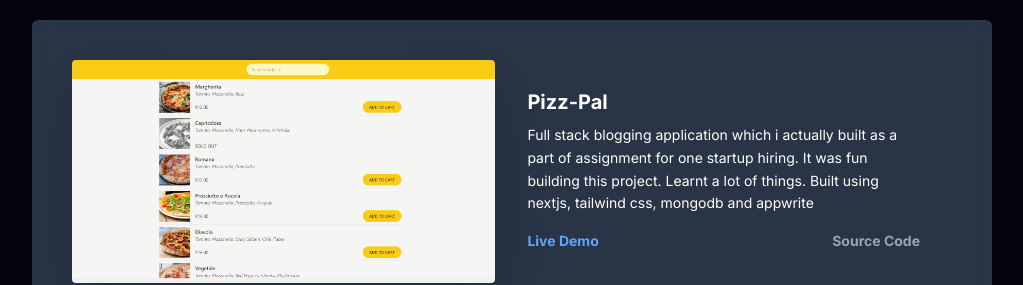
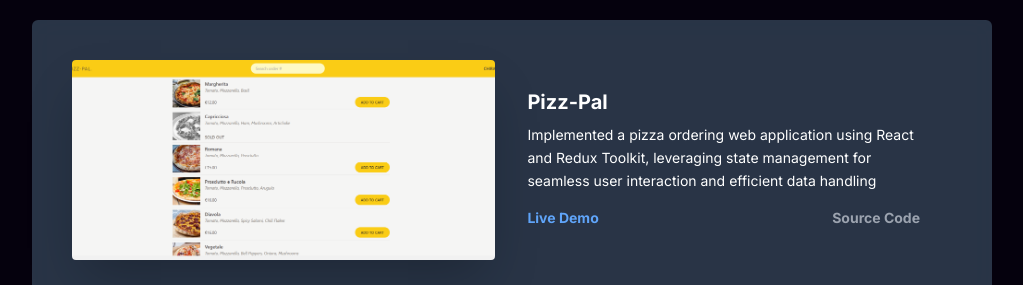
Before and after one commit to ChiragRaju/My-Portfolio-ChiragRaju, a React (Create React App) app: page / in a window 1280 px wide. Shown: the part 3120-3405 px from the top of the page, without its empty margins (128-1151 px from the left). Built offline with nearby package versions, Linux system fonts and the light colour scheme.

Commit message:
Bugs resolved

```diff
--- a/src/components/ProjectsConfig.js
+++ b/src/components/ProjectsConfig.js
@@ -16,7 +16,7 @@
     title: "  Pizz-Pal",
     previewImage: PizzaPal,
     description:
-      "Full stack blogging application which i actually built as a part of assignment for one startup hiring. It was fun building this project. Learnt a lot of things. Built using nextjs, tailwind css, mongodb and appwrite",
+      "Implemented a pizza ordering web application using React and Redux Toolkit, leveraging state management for seamless user interaction and efficient data handling",
     liveDemoLink: "https://pizzz-6vcva35ap-chirag-raju-ss-projects.vercel.app/",
     githubLink: "https://github.com/ChiragRaju/PizzaHouseReduxToolKit",
     backgroundColor: "bg-slate-500",
```
